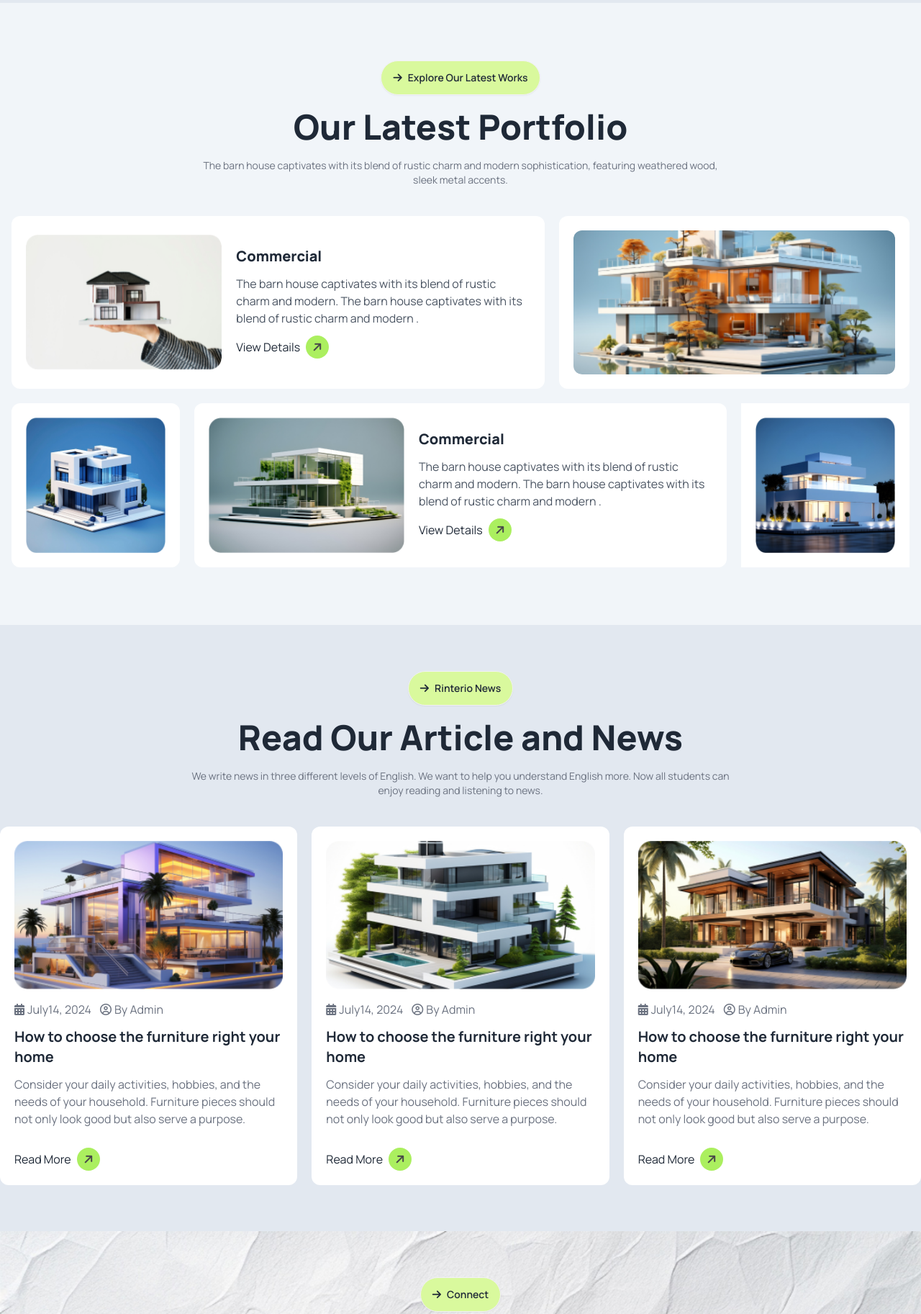
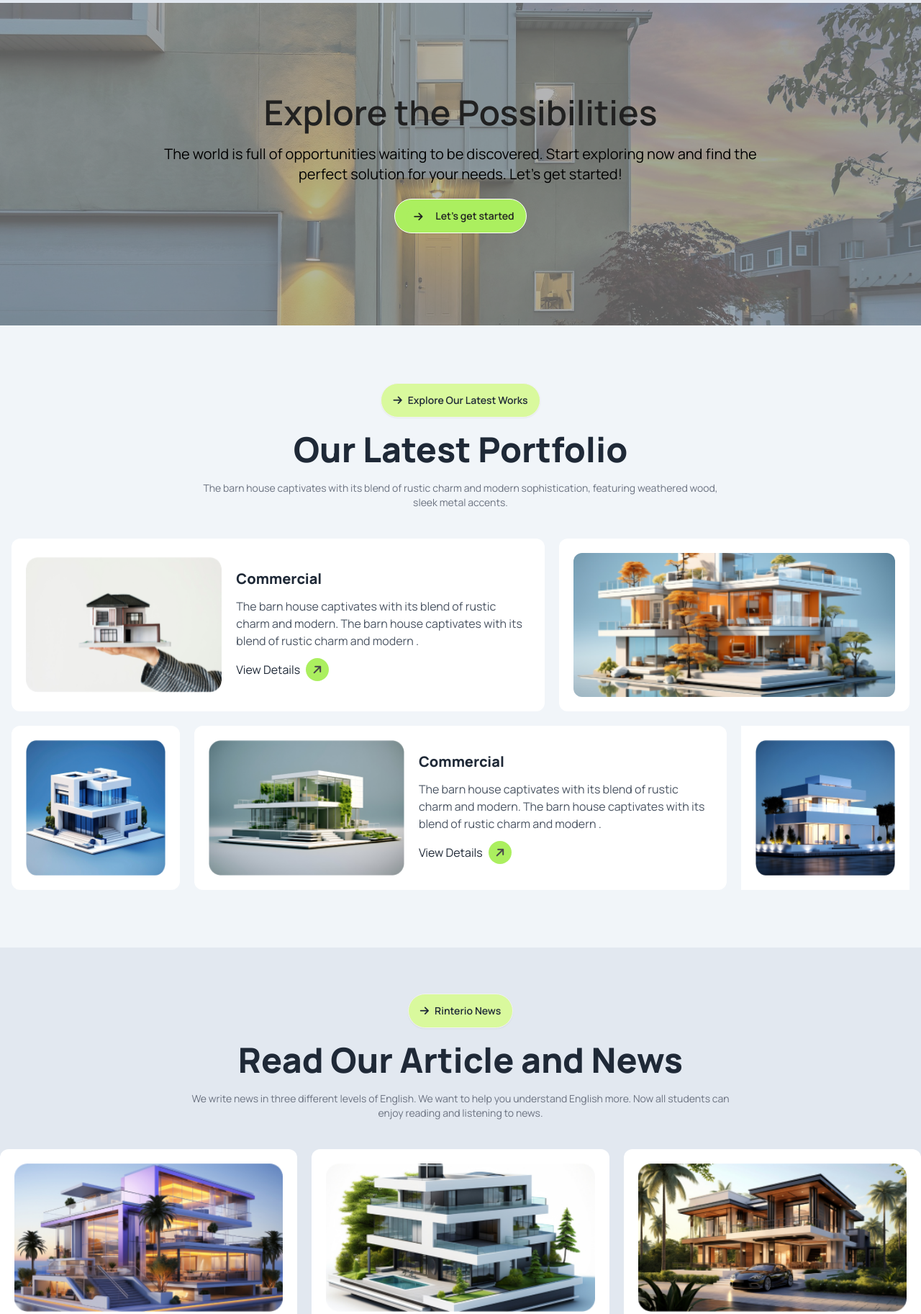
Before and after one commit to TanvirGaliv/Assignment-3, a plain HTML site: page index.html in a window 1280 px wide. Shown: the part 2531-4356 px from the top of the page at 72% size. Drawn offline with nearby package versions, Linux system fonts and the light colour scheme.

Commit message:
added hover effect in btn

```diff
--- a/index.html
+++ b/index.html
@@ -35,6 +35,7 @@
                     },
                     backgroundImage: {
                         bg_img: "url('./images/bg.jpg')",
+                        call_bg: "url('./images/call_bg.jpg')",
                     },
                 },
             },
@@ -67,7 +68,7 @@
                 <div class="navbar-end hidden lg:flex gap-3">
                     <i class="fa-solid fa-magnifying-glass flex justify-center items-center text-black w-8 h-8 bg-white rounded-[100%] p-1"></i>
                     <i class="fa-solid fa-cart-shopping flex justify-center items-center text-black w-8 h-8 bg-white rounded-[100%] p-1"></i>
-                    <a class="btn bg-primary font-bold rounded-full">Book Consalt <i class="fa-solid fa-arrow-right transform -rotate-45 bg-black text-white rounded-full w-8 h-8 px-2 py-2 p-1"></i></a>
+                    <a class="btn bg-primary font-bold rounded-full  hover:bg-lime-300 hover:border-primary">Book Consalt <i class="fa-solid fa-arrow-right transform -rotate-45 bg-black text-white rounded-full w-8 h-8 px-2 py-2 p-1"></i></a>
 
                 </div>
 
@@ -104,7 +105,7 @@
           <div class="flex flex-col gap-5 p-10">
             <h1 class="text-3xl text-center font-extrabold text-secondary capitalize md:text-4xl lg:text-6xl xl-w-[75%] xl:mx-auto">Contemporary and modern house plans are typically defined floor to ceiling windows.</h1>
             <p class="text-sm text-body_neutral font-semibold text-center">The barn house captivates with its blend of rustic charm and modern sophistication, featuring weathered wood, sleek metal accents, and large windows that flood the space with natural light.</p>
-            <a class="btn self-center bg-accent font-bold rounded-full">Book Consalt <i class="fa-solid fa-arrow-right transform -rotate-45 bg-primary text-white rounded-full w-8 h-8 px-2 py-2 p-1"></i></a>
+            <a class="btn self-center bg-accent font-bold rounded-full  hover:bg-lime-300 hover:border-primary">Book Consalt <i class="fa-solid fa-arrow-right transform -rotate-45 bg-primary text-white rounded-full w-8 h-8 px-2 py-2 p-1"></i></a>
           </div>
         </div>
     </header>
@@ -216,6 +217,31 @@
        </section>
     </div>
 
+        <!-- Call to action -->
+        <section class="">
+        <div class="bg-call_bg h-96 py-56 bg-no-repeat bg-cover bg-center relative ">
+          <div class="absolute inset-0 bg-gray-200 bg-opacity-50"></div>
+          <div class="absolute top-0 left-0 w-full h-full bg-secondary/30 flex justify-center items-center inset-0 bg-black bg-opacity-80">
+            <div class="z-10 text-white">
+                <h3 class="text-5xl font-semibold text-center text-secondary">
+                  Explore the Possibilities
+                </h3>
+                <p class="text-xl w-2/3 mx-auto text-center my-5 text-black">
+                  The world is full of opportunities waiting to be discovered. Start exploring now and find the perfect solution for your needs. Let’s get started!
+                </p>
+
+                <div class="flex justify-center">
+                    <button class="btn rounded-full bg-primary hover:bg-lime-300 hover:border-primary text-secondary border-white">
+                      <i class="fa-solid fa-arrow-right transform  bg-primary rounded-full w-8 h-8 px-2 py-2 mt-1"></i>
+                      Let’s get started
+                    </button>
+                </div>
+            </div>
+        </div>
+        </div>
+      </section>
+
+
     <!--============== Our Portfolio Section =============-->
 
     <section class="bg-slate-100 py-10 lg:py-16">
@@ -270,6 +296,10 @@
 
      </div>
     </section>
+    <!--======================== Challenge Section Starts Here ========================-->
+
+
+    <!--======================== Challenge Section ends Here ========================-->
 
     <!--========= our article and news section ===========-->
     <section class="bg-slate-200 py-10 lg:py-16">
@@ -304,8 +334,8 @@
                 <div class="text-gray-500 flex items-center"><i class="fa-solid fa-calendar-days mr-1"></i>July14, 2024</div>
                 <div class="flex items-center text-gray-500"><i class="fa-regular fa-circle-user mr-1"></i>By Admin</div>
               </div>
-              <h1 class="text-xl font-bold">How to choose the furniture right your home</h1>
-              <p class="text-gray-500 mb-4"> Consider your daily activities, hobbies, and the needs of your household. Furniture pieces should not only look good but also serve a purpose.</p>
+              <h1 class="text-xl font-bold"> Beautiful interior design ideas on budget</h1>
+              <p class="text-gray-500 mb-4"> Find Small House Interior stock images in HD and millions of other royalty-free stock photos, illustrations and vectors in the Shutterstock collection.</p>
               <button class="flex gap-2 items-center"><a href="">Read More</a><i class="fa-solid fa-arrow-right transform -rotate-45 bg-primary text-body_neutral rounded-full w-8 h-8 px-2 py-2 p-1"></i></button>
             </div>
 
@@ -319,8 +349,8 @@
                 <div class="text-gray-500 flex items-center"><i class="fa-solid fa-calendar-days mr-1"></i>July14, 2024</div>
                 <div class="flex items-center text-gray-500"><i class="fa-regular fa-circle-user mr-1"></i>By Admin</div>
               </div>
-              <h1 class="text-xl font-bold">How to choose the furniture right your home</h1>
-              <p class="text-gray-500 mb-4"> Consider your daily activities, hobbies, and the needs of your household. Furniture pieces should not only look good but also serve a purpose.</p>
+              <h1 class="text-xl font-bold">How to Choose Design with Confidence</h1>
+              <p class="text-gray-500 mb-4"> Choosing an interior design style can feel overwhelming, but it doesn't have to be. This article demystifies the process, providing clear steps</p>
               <button class="flex gap-2 items-center"><a href="">Read More</a><i class="fa-solid fa-arrow-right transform -rotate-45 bg-primary text-body_neutral rounded-full w-8 h-8 px-2 py-2 p-1"></i></button>
             </div>
 
@@ -330,6 +360,9 @@
 
       </div>
     </section>
+
+    <!-- Testimonial Section Starts Here  -->
+    <!-- Testimonial Section Ends  Here  -->
 
     <!--============= Discuss Next Project Section ==================-->
     <section class="bg-bg_img lg:bg-fixed bg-no-repeat bg-cover py-10 lg:py-16">
```
Also changed, not shown: images/call_bg.jpg (added).
